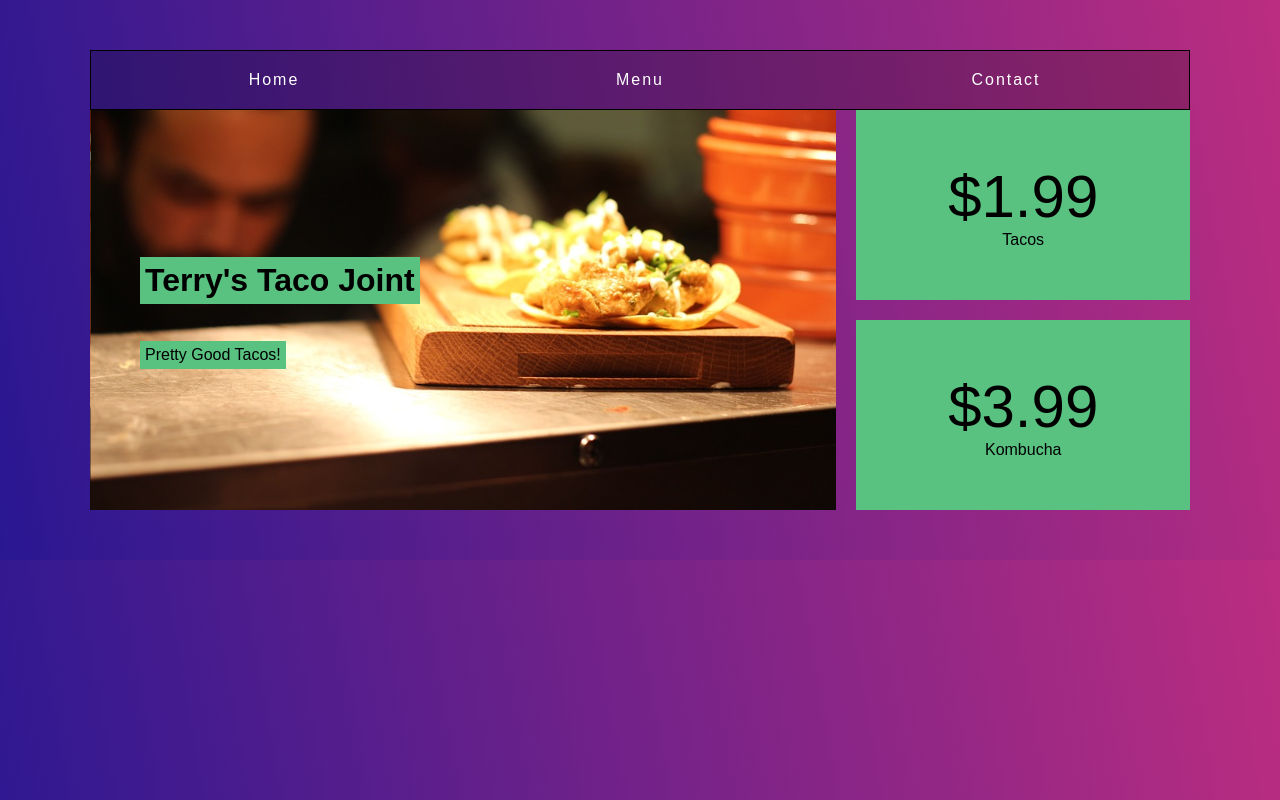
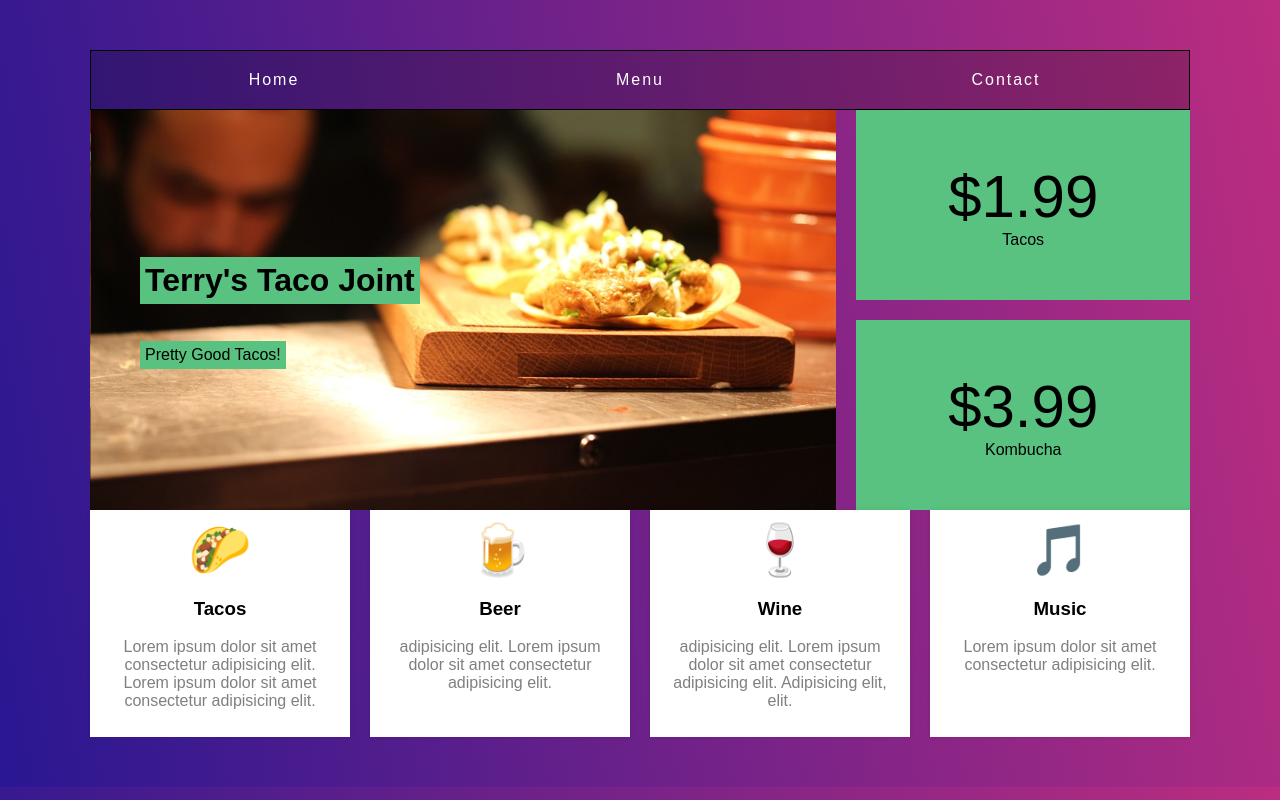
Before and after one commit to visva-dev/RestaurantPage, a website built with webpack: page dist/index.html in a window 1280 px wide. Built offline with nearby package versions, Linux system fonts and the light colour scheme.

Commit message:
Add features section

```diff
--- a/src/modules/home.js
+++ b/src/modules/home.js
@@ -1,6 +1,23 @@
 const home = () => {
   const top = document.createElement('div');
   const header = document.createElement('header');
+  const features = document.createElement('section');
+  const feature1 = document.createElement('div');
+  const feature1_span = document.createElement('span');
+  const feature1_h3 = document.createElement('h3');
+  const feature1_p = document.createElement('p');
+  const feature2 = document.createElement('div');
+  const feature2_span = document.createElement('span');
+  const feature2_h3 = document.createElement('h3');
+  const feature2_p = document.createElement('p');
+  const feature3 = document.createElement('div');
+  const feature3_span = document.createElement('span');
+  const feature3_h3 = document.createElement('h3');
+  const feature3_p = document.createElement('p');
+  const feature4 = document.createElement('div');
+  const feature4_span = document.createElement('span');
+  const feature4_h3 = document.createElement('h3');
+  const feature4_p = document.createElement('p');
   const div1 = document.createElement('div');
   const div2 = document.createElement('div');
   const h1 = document.createElement('h1');
@@ -10,12 +27,25 @@ const home = () => {
   const p4 = document.createElement('p');
   const p5 = document.createElement('p');
   const content = document.getElementById('content');
+
   h1.textContent = "Terry's Taco Joint";
   p1.textContent = "Pretty Good Tacos!";
   p2.textContent = '$1.99'
   p3.textContent = 'Tacos'
   p4.textContent = '$3.99'
   p5.textContent = 'Kombucha'
+  feature1_span.textContent = '🌮'
+  feature2_span.textContent = '🍺'
+  feature3_span.textContent = '🍷'
+  feature4_span.textContent = '🎵'
+  feature1_h3.textContent = 'Tacos'
+  feature2_h3.textContent = 'Beer'
+  feature3_h3.textContent = 'Wine'
+  feature4_h3.textContent = 'Music'
+  feature1_p.textContent = "Lorem ipsum dolor sit amet consectetur adipisicing elit. Lorem ipsum dolor sit amet consectetur adipisicing elit."
+  feature2_p.textContent = "adipisicing elit. Lorem ipsum dolor sit amet consectetur adipisicing elit."
+  feature3_p.textContent = "adipisicing elit. Lorem ipsum dolor sit amet consectetur adipisicing elit. Adipisicing elit, elit."
+  feature4_p.textContent = "Lorem ipsum dolor sit amet consectetur adipisicing elit."
 
   header.appendChild(h1);
   header.appendChild(p1);
@@ -27,8 +57,38 @@ const home = () => {
   top.appendChild(header);
   top.appendChild(div1);
   top.appendChild(div2);
+  content.appendChild(features);
+  features.appendChild(feature1);
+  features.appendChild(feature2);
+  features.appendChild(feature3);
+  features.appendChild(feature4);
+  feature1.appendChild(feature1_span)
+  feature1.appendChild(feature1_h3)
+  feature1.appendChild(feature1_p)
+
+  feature2.appendChild(feature2_span)
+  feature2.appendChild(feature2_h3)
+  feature2.appendChild(feature2_p)
+
+  feature3.appendChild(feature3_span)
+  feature3.appendChild(feature3_h3)
+  feature3.appendChild(feature3_p)
+
+  feature4.appendChild(feature4_span)
+  feature4.appendChild(feature4_h3)
+  feature4.appendChild(feature4_p)
+
   top.setAttribute('class', 'top');
   header.setAttribute('class', 'hero');
+  features.setAttribute('class', 'features');
+  feature1.setAttribute('class', 'feature');
+  feature2.setAttribute('class', 'feature');
+  feature3.setAttribute('class', 'feature');
+  feature4.setAttribute('class', 'feature');
+  feature1_span.setAttribute('class', 'icon');
+  feature2_span.setAttribute('class', 'icon');
+  feature3_span.setAttribute('class', 'icon');
+  feature4_span.setAttribute('class', 'icon');
   p2.setAttribute('class', 'price');
   p4.setAttribute('class', 'price');
   div1.setAttribute('class', 'cta cta1')
```
Also changed, not shown: dist/index.html, dist/main.js.
